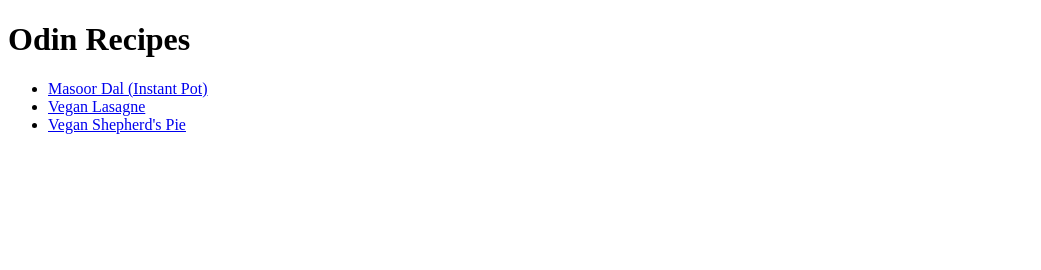
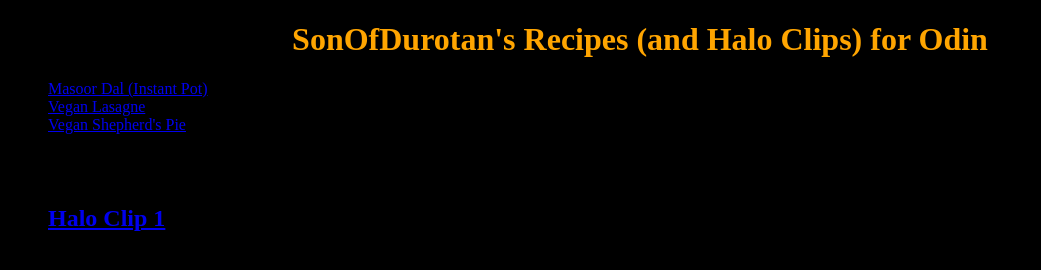
Before and after one commit to SonOfDurotan/odin-recipes, a plain HTML site: page index.html in a window 1280 px wide. Shown: the whole page, without its empty margins (0-1041 px from the left). Drawn offline with Linux system fonts and the light colour scheme.

Commit message:
Add styles.css and updated html

```diff
--- a/index.html
+++ b/index.html
@@ -3,15 +3,21 @@
 <head>
     <meta charset="UTF-8">
     <meta name="viewport" content="width=device-width, initial-scale=1.0">
-    <title>Document</title>
+    <title>Odin Recipes</title>
+    <link rel="stylesheet" href="styles.css">
 </head>
 <body>
-    <h1>Odin Recipes</h1>
+    <h1 class="header">SonOfDurotan's Recipes (and Halo Clips) for Odin</h1>
     <ul>
         <li><a href="recipes/masoordal.html">Masoor Dal (Instant Pot)</a></li>
         <li><a href="recipes/veganlasagne.html">Vegan Lasagne</a></li>
         <li><a href="recipes/veganshepherdspie.html">Vegan Shepherd's Pie</a></li>
     </ul>
+    <h2>Halo Clips
+        <ul>
+            <li><a href="https://imgur.com/knopmSF#embed">Halo Clip 1</a></li>
+        </ul>
+    </h2>
 
 </body>
 </html>
--- /dev/null
+++ b/styles.css
@@ -0,0 +1,10 @@
+body {
+    background-color: black;
+}
+.header {
+    font-family:'Courier New', Courier, monospace
+    font-size: 50px;
+    font-weight: 900;
+    color: orange;
+    text-align: center;
+}
```
